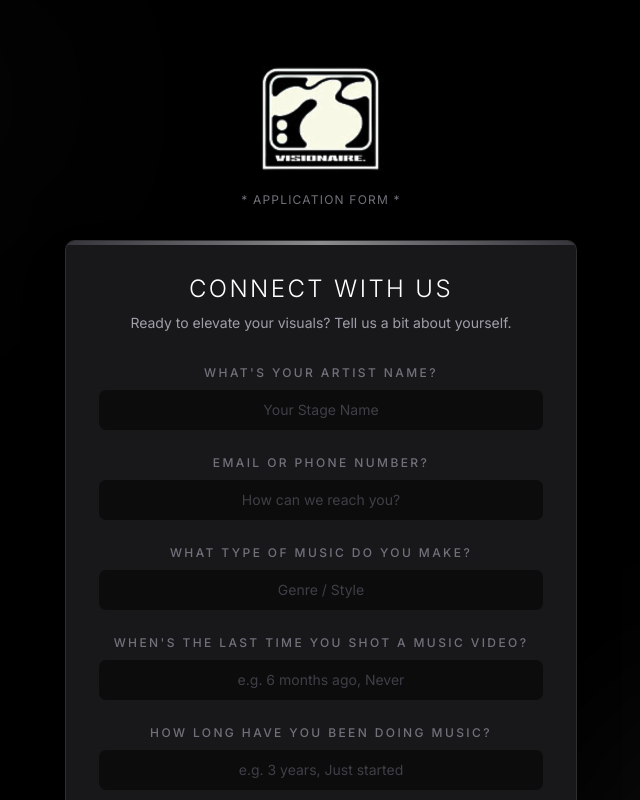
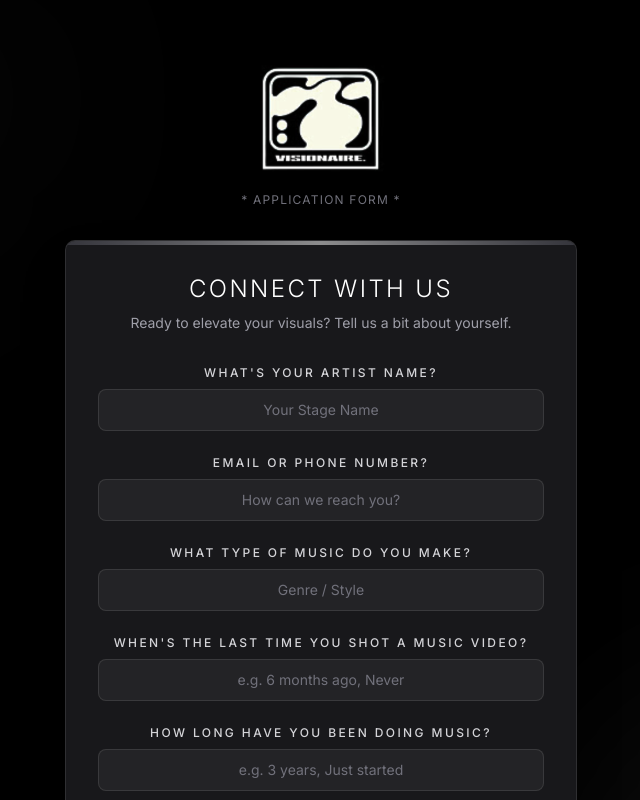
Before and after one commit to 1bstaragency-lab/Visionaire-Site, a Next.js app: page /connect in a window 1280 px wide. Shown: the top 800 px of the page, without its empty margins (319-959 px from the left). Built offline with nearby package versions, Linux system fonts and the light colour scheme; no server answers; a web font is replaced by a local one.

Commit message:
style: improve form readability by lightening text colors

```diff
--- a/src/components/GiveawayForm.tsx
+++ b/src/components/GiveawayForm.tsx
@@ -83,50 +83,50 @@ export default function GiveawayForm() {
 
       <form action={formAction} className="flex flex-col gap-6 mt-4">
         <div className="flex flex-col gap-2 text-center">
-          <label htmlFor="name" className="text-[10px] md:text-xs uppercase tracking-[0.2em] text-zinc-500 font-medium">What's your name?</label>
+          <label htmlFor="name" className="text-[10px] md:text-xs uppercase tracking-[0.2em] text-zinc-300 font-medium">What's your name?</label>
           <input
             type="text"
             id="name"
             name="name"
             required
             placeholder="John Doe"
-            className="bg-black/50 border border-white/5 rounded-md px-4 py-2.5 text-white text-sm text-center placeholder:text-zinc-700 focus:outline-none focus:ring-1 focus:ring-white/30 transition-all"
+            className="bg-white/5 border border-white/10 rounded-md px-4 py-2.5 text-white text-sm text-center placeholder:text-zinc-500 focus:outline-none focus:ring-1 focus:ring-white/30 transition-all"
           />
         </div>
 
         <div className="flex flex-col gap-2 text-center">
-          <label htmlFor="phone" className="text-[10px] md:text-xs uppercase tracking-[0.2em] text-zinc-500 font-medium">What's your number?</label>
+          <label htmlFor="phone" className="text-[10px] md:text-xs uppercase tracking-[0.2em] text-zinc-300 font-medium">What's your number?</label>
           <input
             type="tel"
             id="phone"
             name="phone"
             required
             placeholder="(555) 123-4567"
-            className="bg-black/50 border border-white/5 rounded-md px-4 py-2.5 text-white text-sm text-center placeholder:text-zinc-700 focus:outline-none focus:ring-1 focus:ring-white/30 transition-all"
+            className="bg-white/5 border border-white/10 rounded-md px-4 py-2.5 text-white text-sm text-center placeholder:text-zinc-500 focus:outline-none focus:ring-1 focus:ring-white/30 transition-all"
           />
         </div>
 
         <div className="flex flex-col gap-2 text-center">
-          <label htmlFor="duration" className="text-[10px] md:text-xs uppercase tracking-[0.2em] text-zinc-500 font-medium">How long have you had your brand?</label>
+          <label htmlFor="duration" className="text-[10px] md:text-xs uppercase tracking-[0.2em] text-zinc-300 font-medium">How long have you had your brand?</label>
           <input
             type="text"
             id="duration"
             name="brand_duration"
             required
             placeholder="e.g. 2 years, Just starting, etc."
-            className="bg-black/50 border border-white/5 rounded-md px-4 py-2.5 text-white text-sm text-center placeholder:text-zinc-700 focus:outline-none focus:ring-1 focus:ring-white/30 transition-all"
+            className="bg-white/5 border border-white/10 rounded-md px-4 py-2.5 text-white text-sm text-center placeholder:text-zinc-500 focus:outline-none focus:ring-1 focus:ring-white/30 transition-all"
           />
         </div>
 
         <div className="flex flex-col gap-2 text-center">
-          <label htmlFor="visuals" className="text-[10px] md:text-xs uppercase tracking-[0.2em] text-zinc-500 font-medium">Are visuals important to your brand's identity?</label>
+          <label htmlFor="visuals" className="text-[10px] md:text-xs uppercase tracking-[0.2em] text-zinc-300 font-medium">Are visuals important to your brand's identity?</label>
           <input
             type="text"
             id="visuals"
             name="visuals_importance"
             required
             placeholder="e.g. Yes, absolutely!"
-            className="bg-black/50 border border-white/5 rounded-md px-4 py-2.5 text-white text-sm text-center placeholder:text-zinc-700 focus:outline-none focus:ring-1 focus:ring-white/30 transition-all"
+            className="bg-white/5 border border-white/10 rounded-md px-4 py-2.5 text-white text-sm text-center placeholder:text-zinc-500 focus:outline-none focus:ring-1 focus:ring-white/30 transition-all"
           />
         </div>
 
--- a/src/components/LeadCaptureForm.tsx
+++ b/src/components/LeadCaptureForm.tsx
@@ -42,62 +42,62 @@ export default function LeadCaptureForm() {
 
       <form action={formAction} className="flex flex-col gap-6">
         <div className="flex flex-col gap-2 text-center">
-          <label htmlFor="artist_name" className="text-[10px] md:text-xs uppercase tracking-[0.2em] text-zinc-500 font-medium">What's your artist name?</label>
+          <label htmlFor="artist_name" className="text-[10px] md:text-xs uppercase tracking-[0.2em] text-zinc-300 font-medium">What's your artist name?</label>
           <input
             type="text"
             id="artist_name"
             name="artist_name"
             required
             placeholder="Your Stage Name"
-            className="bg-black/50 border border-white/5 rounded-md px-4 py-2.5 text-white text-sm text-center placeholder:text-zinc-700 focus:outline-none focus:ring-1 focus:ring-white/30 transition-all"
+            className="bg-white/5 border border-white/10 rounded-md px-4 py-2.5 text-white text-sm text-center placeholder:text-zinc-500 focus:outline-none focus:ring-1 focus:ring-white/30 transition-all"
           />
         </div>
 
         <div className="flex flex-col gap-2 text-center">
-          <label htmlFor="contact_info" className="text-[10px] md:text-xs uppercase tracking-[0.2em] text-zinc-500 font-medium">Email or Phone Number?</label>
+          <label htmlFor="contact_info" className="text-[10px] md:text-xs uppercase tracking-[0.2em] text-zinc-300 font-medium">Email or Phone Number?</label>
           <input
             type="text"
             id="contact_info"
             name="contact_info"
             required
             placeholder="How can we reach you?"
-            className="bg-black/50 border border-white/5 rounded-md px-4 py-2.5 text-white text-sm text-center placeholder:text-zinc-700 focus:outline-none focus:ring-1 focus:ring-white/30 transition-all"
+            className="bg-white/5 border border-white/10 rounded-md px-4 py-2.5 text-white text-sm text-center placeholder:text-zinc-500 focus:outline-none focus:ring-1 focus:ring-white/30 transition-all"
           />
         </div>
 
         <div className="flex flex-col gap-2 text-center">
-          <label htmlFor="music_type" className="text-[10px] md:text-xs uppercase tracking-[0.2em] text-zinc-500 font-medium">What type of music do you make?</label>
+          <label htmlFor="music_type" className="text-[10px] md:text-xs uppercase tracking-[0.2em] text-zinc-300 font-medium">What type of music do you make?</label>
           <input
             type="text"
             id="music_type"
             name="music_type"
             required
             placeholder="Genre / Style"
-            className="bg-black/50 border border-white/5 rounded-md px-4 py-2.5 text-white text-sm text-center placeholder:text-zinc-700 focus:outline-none focus:ring-1 focus:ring-white/30 transition-all"
+            className="bg-white/5 border border-white/10 rounded-md px-4 py-2.5 text-white text-sm text-center placeholder:text-zinc-500 focus:outline-none focus:ring-1 focus:ring-white/30 transition-all"
           />
         </div>
 
         <div className="flex flex-col gap-2 text-center">
-          <label htmlFor="last_video" className="text-[10px] md:text-xs uppercase tracking-[0.2em] text-zinc-500 font-medium">When's the last time you shot a music video?</label>
+          <label htmlFor="last_video" className="text-[10px] md:text-xs uppercase tracking-[0.2em] text-zinc-300 font-medium">When's the last time you shot a music video?</label>
           <input
             type="text"
             id="last_video"
             name="last_video"
             required
             placeholder="e.g. 6 months ago, Never"
-            className="bg-black/50 border border-white/5 rounded-md px-4 py-2.5 text-white text-sm text-center placeholder:text-zinc-700 focus:outline-none focus:ring-1 focus:ring-white/30 transition-all"
+            className="bg-white/5 border border-white/10 rounded-md px-4 py-2.5 text-white text-sm text-center placeholder:text-zinc-500 focus:outline-none focus:ring-1 focus:ring-white/30 transition-all"
           />
         </div>
 
         <div className="flex flex-col gap-2 text-center">
-          <label htmlFor="music_duration" className="text-[10px] md:text-xs uppercase tracking-[0.2em] text-zinc-500 font-medium">How long have you been doing music?</label>
+          <label htmlFor="music_duration" className="text-[10px] md:text-xs uppercase tracking-[0.2em] text-zinc-300 font-medium">How long have you been doing music?</label>
           <input
             type="text"
             id="music_duration"
             name="music_duration"
             required
             placeholder="e.g. 3 years, Just started"
-            className="bg-black/50 border border-white/5 rounded-md px-4 py-2.5 text-white text-sm text-center placeholder:text-zinc-700 focus:outline-none focus:ring-1 focus:ring-white/30 transition-all"
+            className="bg-white/5 border border-white/10 rounded-md px-4 py-2.5 text-white text-sm text-center placeholder:text-zinc-500 focus:outline-none focus:ring-1 focus:ring-white/30 transition-all"
           />
         </div>
 
```
